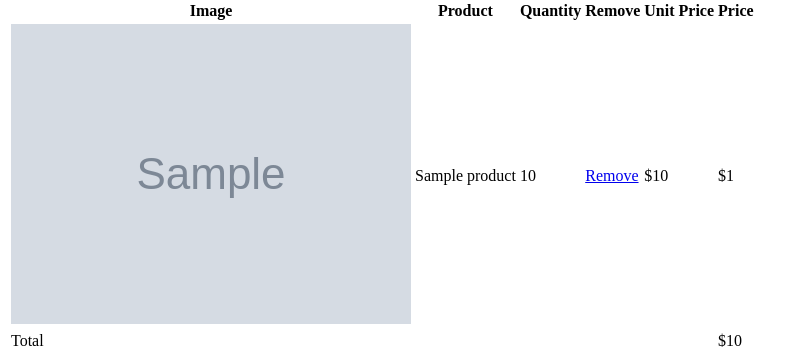
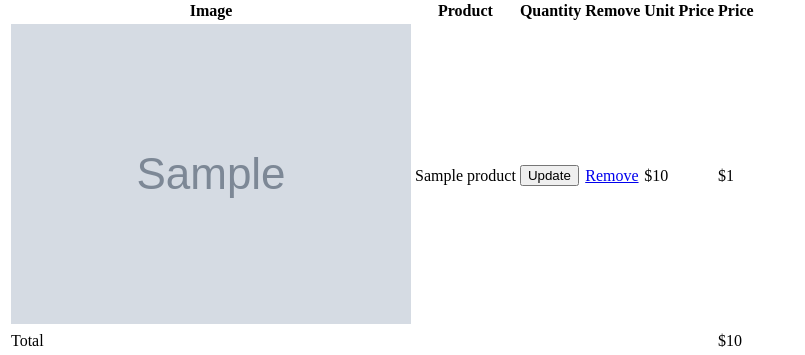
Before and after one commit to NazmulMilon/django_practices, a Django app: template 7.online_shop/templates/cart/detail.html in a window 1280 px wide. Shown: the part 125-480 px from the top of the page, without its empty margins (0-805 px from the left). Run offline with Django 3.2, Linux system fonts and the light colour scheme; the template is opened without the code that fills it: most values are stand-ins (such as "Sample title", 1, 10 or a date in 2020); grey boxes marked "Sample" are stand-in pictures.

Commit message:
edit cart/detail template of cart app for update quantity

```diff
--- a/7.online_shop/templates/cart/detail.html
+++ b/7.online_shop/templates/cart/detail.html
@@ -30,7 +30,17 @@ Tour shopping cart
                         </a>
                     </td>
                     <td>{{ product.name }}</td>
-                    <td>{{ item.quantity }}</td>
+
+                    <td>
+                        <form action="{% url 'cart:cart_add' product.id %}" method="post">
+                            {{ item.update_quantity_form.quantity }}
+                            {{ item.update_quantity_form.update }}
+                            <input type="submit" value="Update">
+                            {% csrf_token %}
+
+                        </form>
+                    </td>
+
                     <td><a href="{% url 'cart:cart_remove' product.id %}">Remove</a></td>
                     <td class="num">${{ item.price }}</td>
                     <td class="num">${{ item.total_price }}</td>
```
Also changed, not shown: 7.online_shop/db.sqlite3.
